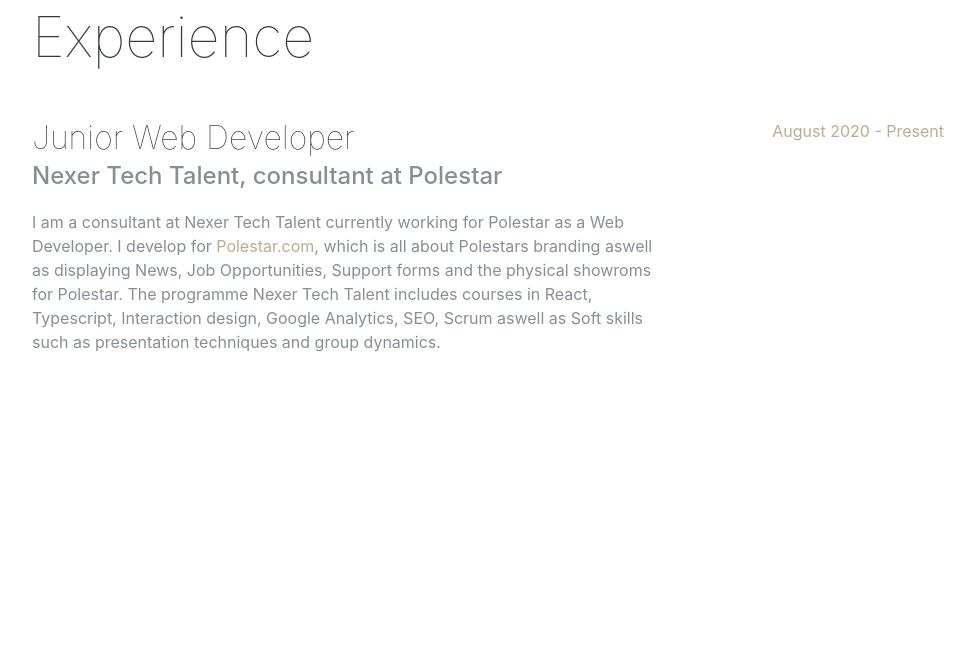
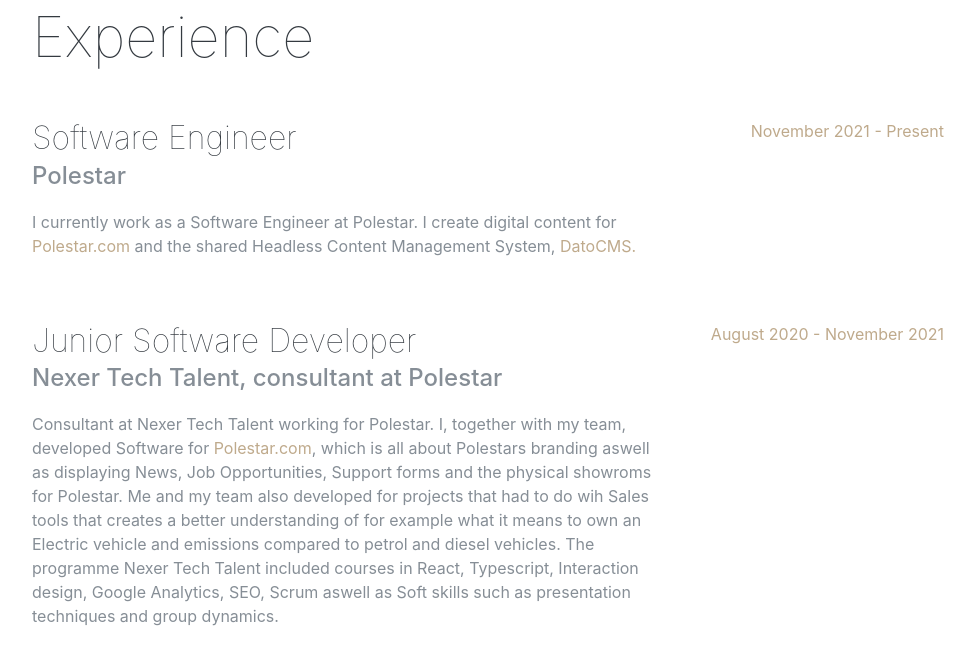
Before and after one commit to CarolineCah/Gatsby-portfolio, a Gatsby site: page / in a window 1280 px wide. Shown: the part 1100-1765 px from the top of the page, without its empty margins (288-1263 px from the left). Built offline with nearby package versions, Linux system fonts and the light colour scheme; Gatsby itself is replaced by a stand-in of ours; a web font is replaced by a local one.

Commit message:
feat: update Experience section

```diff
--- a/src/pages/index.js
+++ b/src/pages/index.js
@@ -57,16 +57,30 @@ const IndexPage = () => (
 
           <div className="resume-item d-flex flex-column flex-md-row justify-content-between mb-5">
             <div className="resume-content">
-              <h3 className="mb-0">Junior Web Developer</h3>
-              <div className="subheading mb-3">Nexer Tech Talent, consultant at Polestar</div>
+              <h3 className="mb-0">Software Engineer</h3>
+              <div className="subheading mb-3">Polestar</div>
               <p>
-                I am a consultant at Nexer Tech Talent currently working for Polestar as a Web Developer.
-                I develop for <a href="http://polestar.com" alt="">Polestar.com</a>, which is all about Polestars branding aswell as displaying News, Job Opportunities, Support forms and the physical showroms for Polestar.
-                The programme Nexer Tech Talent includes courses in React, Typescript, Interaction design, Google Analytics, SEO, Scrum aswell as Soft skills such as presentation techniques and group dynamics.
+              I currently work as a Software Engineer at Polestar. I create digital content for <a href="http://polestar.com" alt="" target="_blank">Polestar.com</a> and the shared Headless Content Management System, <a href="https://www.datocms.com/" alt="" target="_blank">DatoCMS.</a>
               </p>
             </div>
             <div className="resume-date text-md-right">
-              <span className="text-primary">August 2020 - Present</span>
+              <span className="text-primary">November 2021 - Present</span>
+            </div>
+          </div>
+
+          <div className="resume-item d-flex flex-column flex-md-row justify-content-between mb-5">
+            <div className="resume-content">
+              <h3 className="mb-0">Junior Software Developer</h3>
+              <div className="subheading mb-3">Nexer Tech Talent, consultant at Polestar</div>
+              <p>
+                Consultant at Nexer Tech Talent working for Polestar.
+                I, together with my team, developed Software for <a href="http://polestar.com" alt="" target="_blank">Polestar.com</a>, which is all about Polestars branding aswell as displaying News, Job Opportunities, Support forms and the physical showroms for Polestar.
+                Me and my team also developed for projects that had to do wih Sales tools that creates a better understanding of for example what it means to own an Electric vehicle and emissions compared to petrol and diesel vehicles.
+                The programme Nexer Tech Talent included courses in React, Typescript, Interaction design, Google Analytics, SEO, Scrum aswell as Soft skills such as presentation techniques and group dynamics.
+              </p>
+            </div>
+            <div className="resume-date text-md-right">
+              <span className="text-primary">August 2020 - November 2021</span>
             </div>
           </div>
 
```
